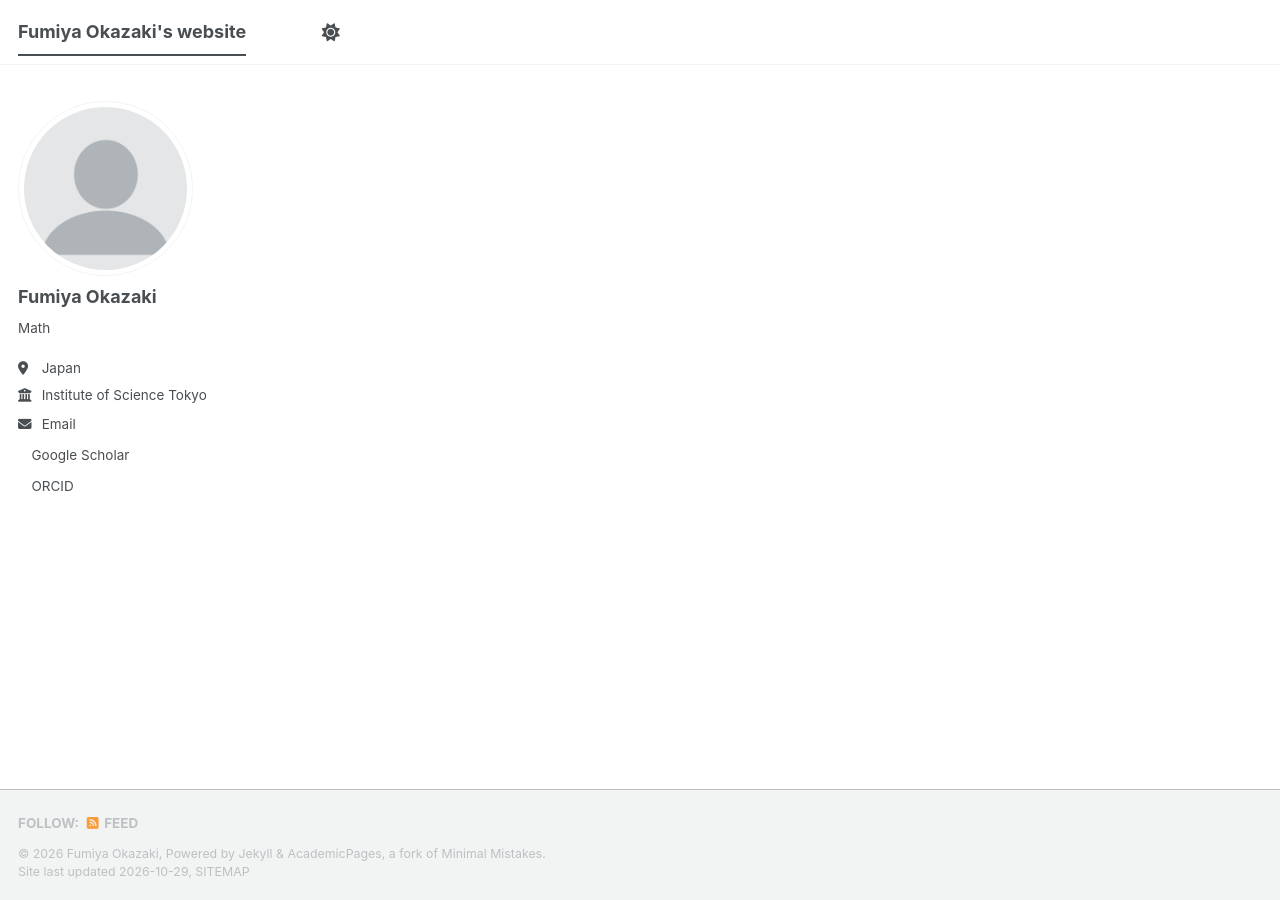
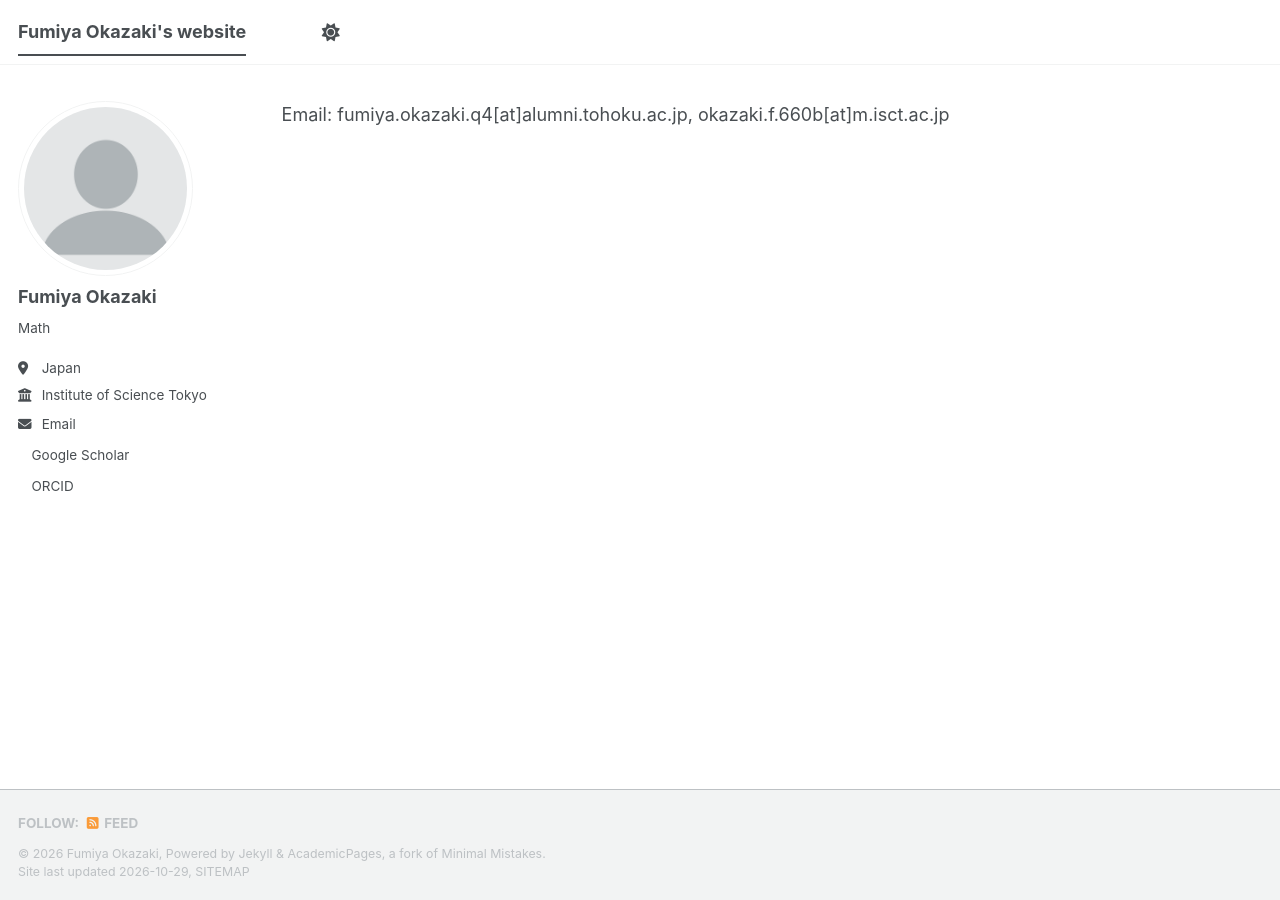
Before and after one commit to f-okazaki/f-okazaki.github.io, a Jekyll site: the page built from _pages/about.md, in a window 1280 px wide. Built offline with Jekyll 4.4.1, drawn with Linux system fonts in a browser that asks for light colours; a script bundle is joined from its source files by our own code; a style sheet for code colours, icons or effects is not loaded.

Commit message:
Update contact information in about.md
Add email contact information to about page

```diff
--- a/_pages/about.md
+++ b/_pages/about.md
@@ -6,3 +6,5 @@ redirect_from:
   - /about/
   - /about.html
 ---
+
+Email: fumiya.okazaki.q4[at]alumni.tohoku.ac.jp, okazaki.f.660b[at]m.isct.ac.jp
```
